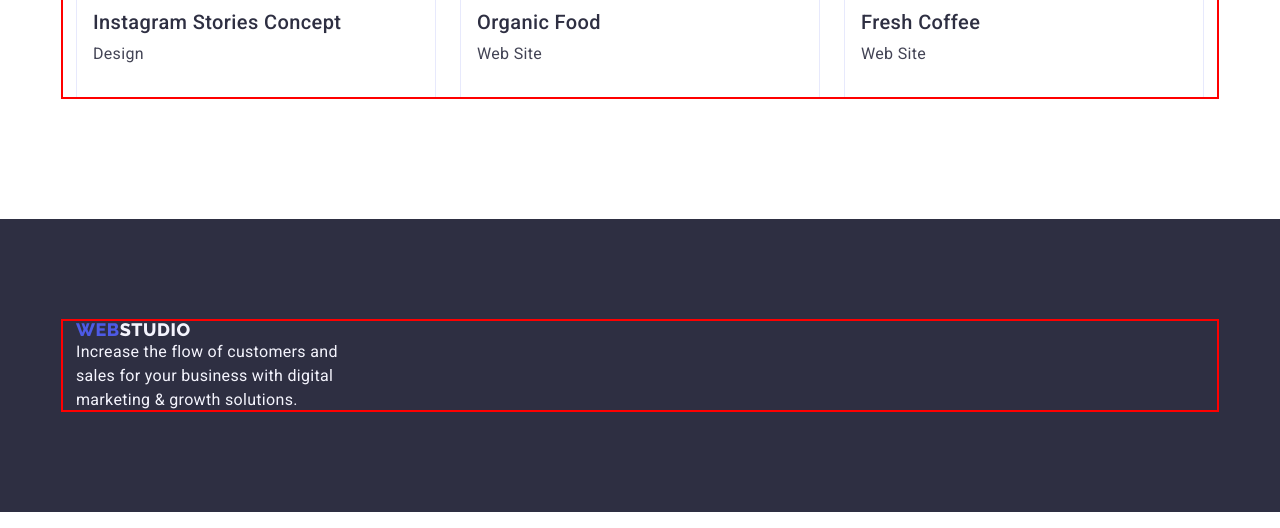
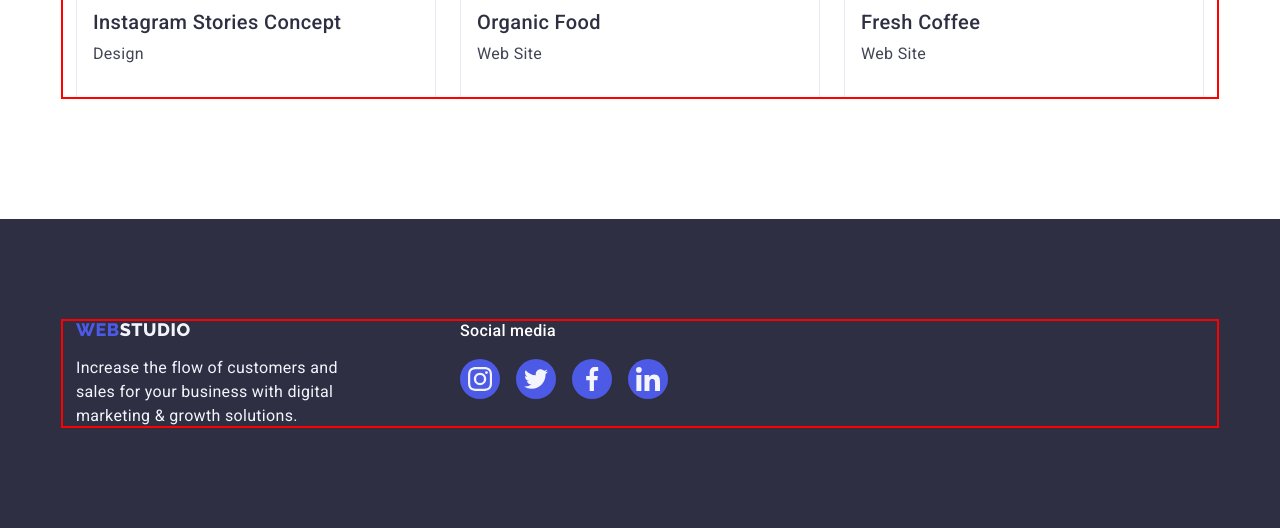
Before and after one commit to PVjacheslav/goit-markup-hw-04, a plain HTML site: page portfolio.html in a window 1280 px wide. Shown: the part 1551-2079 px from the top of the page. Drawn offline with nearby package versions, Linux system fonts and the light colour scheme.

```diff
--- a/css/styles.css
+++ b/css/styles.css
@@ -118,8 +118,11 @@
   overflow: hidden;
 }
 
-/* header */
-
+/**
+  |============================
+  | Header
+  |============================
+*/
 .page-header {
   border-bottom: 1px solid var(--cornflower);
 }
@@ -203,8 +206,11 @@
   margin-right: 40px;
 } */
 
-/* hero */
-
+/**
+  |============================
+  | Hero
+  |============================
+*/
 .hero {
   max-width: 1440px;
   margin: 0 auto;
@@ -258,8 +264,11 @@
   background-color: var(--ocean);
 }
 
-/* section */
-
+/**
+  |============================
+  | Section: Our advantages
+  |============================
+*/
 .section-adv {
   padding: 120px 0;
 }
@@ -269,8 +278,15 @@
   padding-bottom: 120px;
 }
 
-.feature-icon {
+.adv-container {
+  width: 100%;
+  height: 112px;
 
+  display: flex;
+  justify-content: center;
+
+  background: var(--cloud);
+  border-radius: 4px;
 }
 
 .advantage-title {
@@ -289,8 +305,11 @@
   color: var(--slate);
 }
 
-/* What we doing */
-
+/**
+  |============================
+  | Section: What we doing
+  |============================
+*/
 .work-list {
   --item: 3;
 }
@@ -299,8 +318,11 @@
   margin-right: 24px;
 } */
 
-/* our team */
-
+/**
+  |============================
+  | Section: Our team
+  |============================
+*/
 .section-bg {
   padding: 120px 0;
   text-align: center;
@@ -367,7 +389,17 @@
   color: currentColor;
 }
 
-/* footer */
+/**
+  |============================
+  | Section: Customers
+  |============================
+*/
+
+/**
+  |============================
+  | Footer
+  |============================
+*/
 
 .page-footer {
   padding: 100px 0;
@@ -442,8 +474,11 @@
   color: currentColor;
 }
 
-/* Portfolio */
-
+/**
+  |============================
+  | Portfolio
+  |============================
+*/
 .section-portfolio {
   padding: 96px 0 120px;
 }
--- a/portfolio.html
+++ b/portfolio.html
@@ -186,12 +186,74 @@
       </section>
     </main>
     <footer class="page-footer">
-      <div class="container">
-        <a class="link logo" href="./index.html"> Web<span class="logo-footer">Studio</span></a>
-        <p class="footer-text">
-          Increase the flow of customers and sales for your business with digital marketing & growth
-          solutions.
-        </p>
+      <div class="container footer">
+        <div class="footer-logo">
+          <a class="link logo logo-place" href="./index.html">
+            Web<span class="logo-footer">Studio</span></a
+          >
+          <p class="footer-text">
+            Increase the flow of customers and sales for your business with digital marketing &
+            growth solutions.
+          </p>
+        </div>
+
+        <div class="footer-media">
+          <p class="social-text">Social media</p>
+          <ul class="footer-socials list">
+            <li class="footer-socials-item">
+              <a
+                class="footer-socials-link link"
+                href=""
+                target="_blank"
+                rel="noopener noreferrer"
+                aria-label="Instagram icon"
+              >
+                <svg class="footer-social-icon" width="24" height="24">
+                  <use href="./images/icons.svg#instagram"></use>
+                </svg>
+              </a>
+            </li>
+            <li class="footer-socials-item">
+              <a
+                class="footer-socials-link link"
+                href=""
+                target="_blank"
+                rel="noopener noreferrer"
+                aria-label="Twitter icon"
+              >
+                <svg class="footer-social-icon" width="24" height="24">
+                  <use href="./images/icons.svg#twitter"></use>
+                </svg>
+              </a>
+            </li>
+            <li class="footer-socials-item">
+              <a
+                class="footer-socials-link link"
+                href=""
+                target="_blank"
+                rel="noopener noreferrer"
+                aria-label="Facebook icon"
+              >
+                <svg class="footer-social-icon" width="24" height="24">
+                  <use href="./images/icons.svg#facebook"></use>
+                </svg>
+              </a>
+            </li>
+            <li class="footer-socials-item">
+              <a
+                class="footer-socials-link link"
+                href=""
+                target="_blank"
+                rel="noopener noreferrer"
+                aria-label="Linkedin icon"
+              >
+                <svg class="footer-social-icon" width="24" height="24">
+                  <use href="./images/icons.svg#linkedin"></use>
+                </svg>
+              </a>
+            </li>
+          </ul>
+        </div>
       </div>
     </footer>
   </body>
```
Also changed, not shown: index.html (+48 -6 lines).
